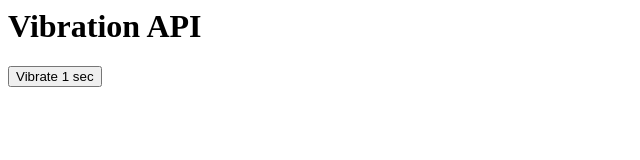
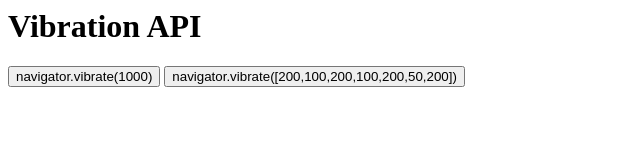
Before and after one commit to sergeymakoveev/examples, a plain HTML site: page 2013.01.trends-of-frontend/api.vibration.html in a window 1280 px wide. Shown: the whole page, without its empty margins (0-640 px from the left). Drawn offline with Linux system fonts and the light colour scheme.

Commit message:
[edit] api.vibration.html

```diff
--- a/2013.01.trends-of-frontend/api.vibration.html
+++ b/2013.01.trends-of-frontend/api.vibration.html
@@ -23,10 +23,15 @@
 </head>
 <body>
 <h1>Vibration API</h1>
-<input type="button" value="Vibrate 1 sec"
+<input type="button" value="navigator.vibrate(1000)"
        onclick="
             if( 'vibrate' in navigator )
                 navigator.vibrate(1000);
-       ">
+       " />
+<input type="button" value="navigator.vibrate([200,100,200,100,200,50,200])"
+       onclick="
+            if( 'vibrate' in navigator )
+                navigator.vibrate([200,100, ...]);
+       " />
 </body>
 </html>
```
